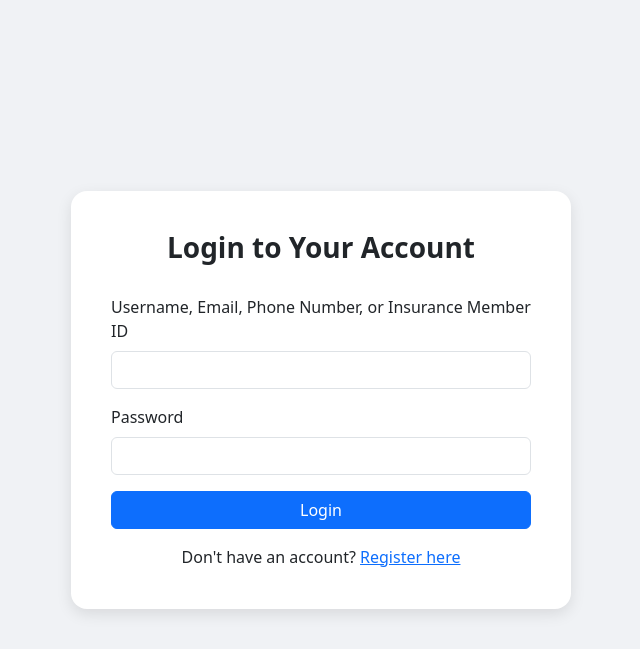
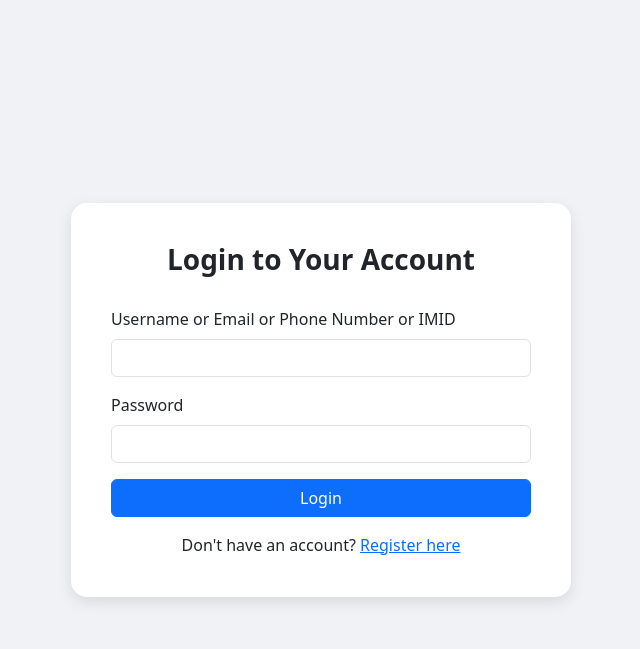
Before and after one commit to nazmulhd10/AIClaimPro, a Django app: page /login/ in a window 1280 px wide. Shown: the top 649 px of the page, without its empty margins (319-959 px from the left). Run offline with Django 5.2, Linux system fonts and the light colour scheme.

Commit message:
changed forms.py and login.html

```diff
--- a/claims/forms.py
+++ b/claims/forms.py
@@ -279,7 +279,7 @@ class RegistrationForm(UserCreationForm):
 
 
 class LoginForm(forms.Form):
-    identifier = forms.CharField(label='Username, Email, Phone Number, or Insurance Member ID')
+    identifier = forms.CharField(label='Username or Email or Phone Number or IMID')
     password = forms.CharField(label='Password', widget=forms.PasswordInput)
 
     def __init__(self, *args, **kwargs):
--- a/claims/templates/claims/login.html
+++ b/claims/templates/claims/login.html
@@ -33,7 +33,7 @@
 
             <!-- Identifier (Username, Email, Phone Number, or Insurance Member ID) -->
             <div class="mb-3">
-                <label for="id_identifier" class="form-label">Username, Email, Phone Number, or Insurance Member ID</label>
+                <label for="id_identifier" class="form-label">Username or Email or Phone Number or IMID</label>
                 <input type="text" name="identifier" id="id_identifier" class="form-control"
                        value="{{ form.identifier.value|default_if_none:'' }}" required>
                 {% for error in form.identifier.errors %}
```
